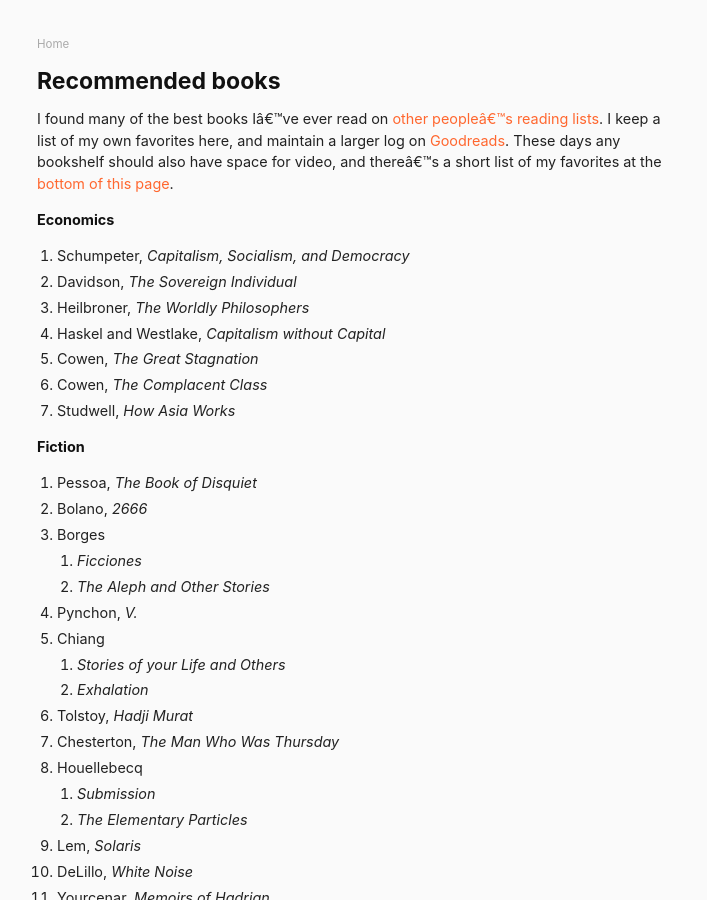
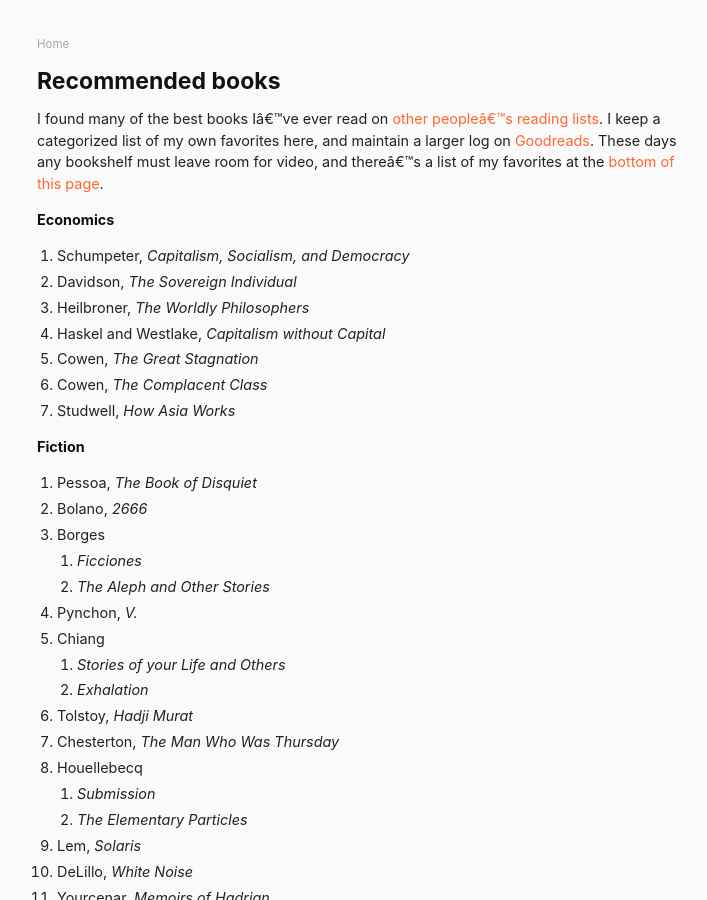
Before and after one commit to danschlz/danschulz.github.io, a Jekyll site: the page built from books.md, in a window 1280 px wide and 900 px high. Shown: the whole window, without its empty margins (283-990 px from the left). Built offline with Jekyll 4.4.1, drawn with Linux system fonts in a browser that asks for light colours; some of the changed text lies outside the part shown.

Commit message:
Update books.md

```diff
--- a/books.md
+++ b/books.md
@@ -4,7 +4,7 @@ title: Recommended books
 permalink: /books/
 ---
 
-I found many of the best books I've ever read on [other people's reading lists](/other-reading-lists/). I keep a list of my own favorites here, and maintain a larger log on [Goodreads](https://www.goodreads.com/user/show/61944802-dan-schulz). These days any bookshelf should also have space for video, and there's a short list of my favorites at the [bottom of this page](https://www.danschlz.com/books/#videos).
+I found many of the best books I've ever read on [other people's reading lists](/other-reading-lists/). I keep a categorized list of my own favorites here, and maintain a larger log on [Goodreads](https://www.goodreads.com/user/show/61944802-dan-schulz). These days any bookshelf must leave room for video, and there's a list of my favorites at the [bottom of this page](https://www.danschlz.com/books/#videos).
 
 **Economics**
 - Schumpeter, _Capitalism, Socialism, and Democracy_
@@ -139,9 +139,7 @@ I found many of the best books I've ever read on [other people's reading lists](
 
 ## Videos
 
-Contra [Byrne Hobart](https://medium.com/@byrnehobart/read-2c3d4fba90ab), I think videos are a great way to learn.
-
-A few favorites:
+Contra [Byrne Hobart](https://medium.com/@byrnehobart/read-2c3d4fba90ab), I think videos are a great way to learn. A few favorites:
 * [Paul Romer and Endogenous Growth Theory](https://www.youtube.com/watch?v=NxqNRnxUd7E&list=PL84TZvatkf54lki_SeHB-KzqV8ZIaLi7R)
 * [Alan Kay on Learning](https://www.youtube.com/watch?v=50L44hEtVos&list=FLR5OhzKy6ZkaNfkZnNrJObA)
 * [You Are Two: Split Brain Experiments](https://www.youtube.com/watch?v=wfYbgdo8e-8&list=FLR5OhzKy6ZkaNfkZnNrJObA)
```
Also changed, not shown: other parts of books.md (+17 -0 lines).
